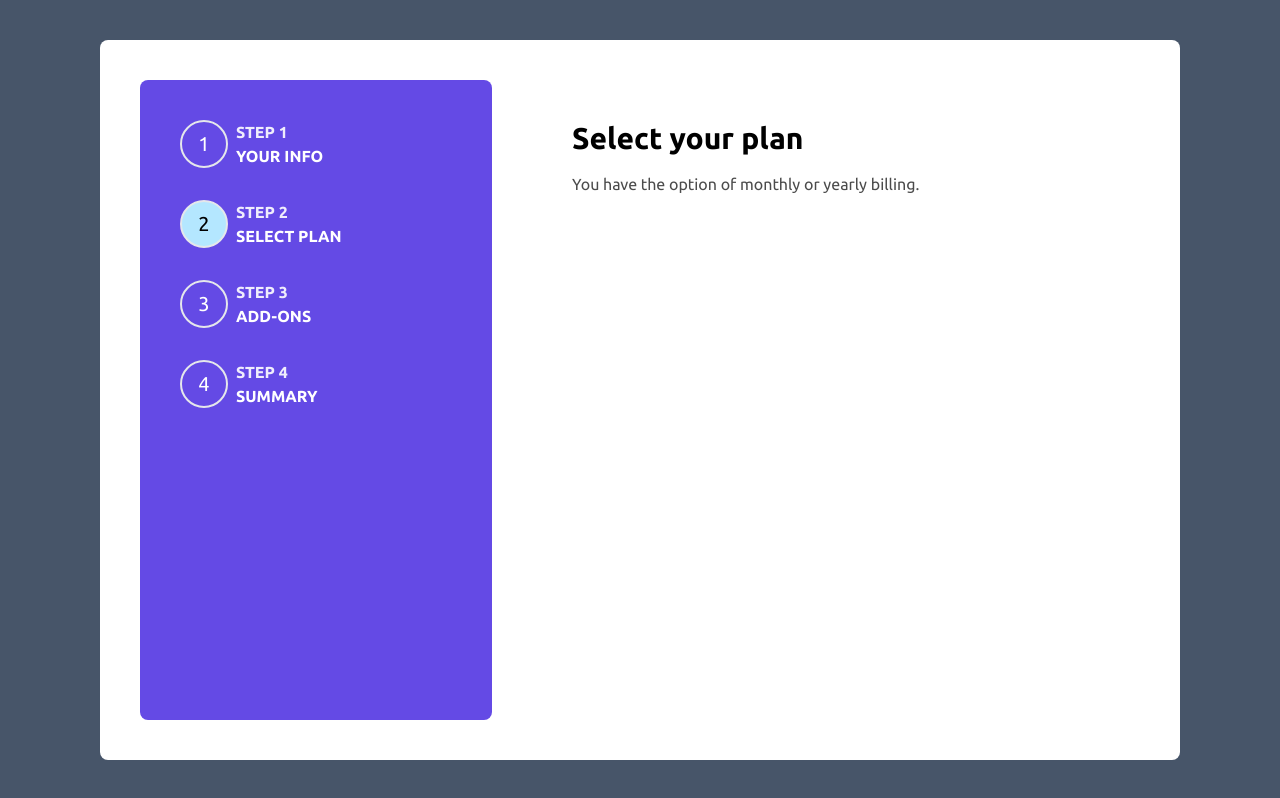
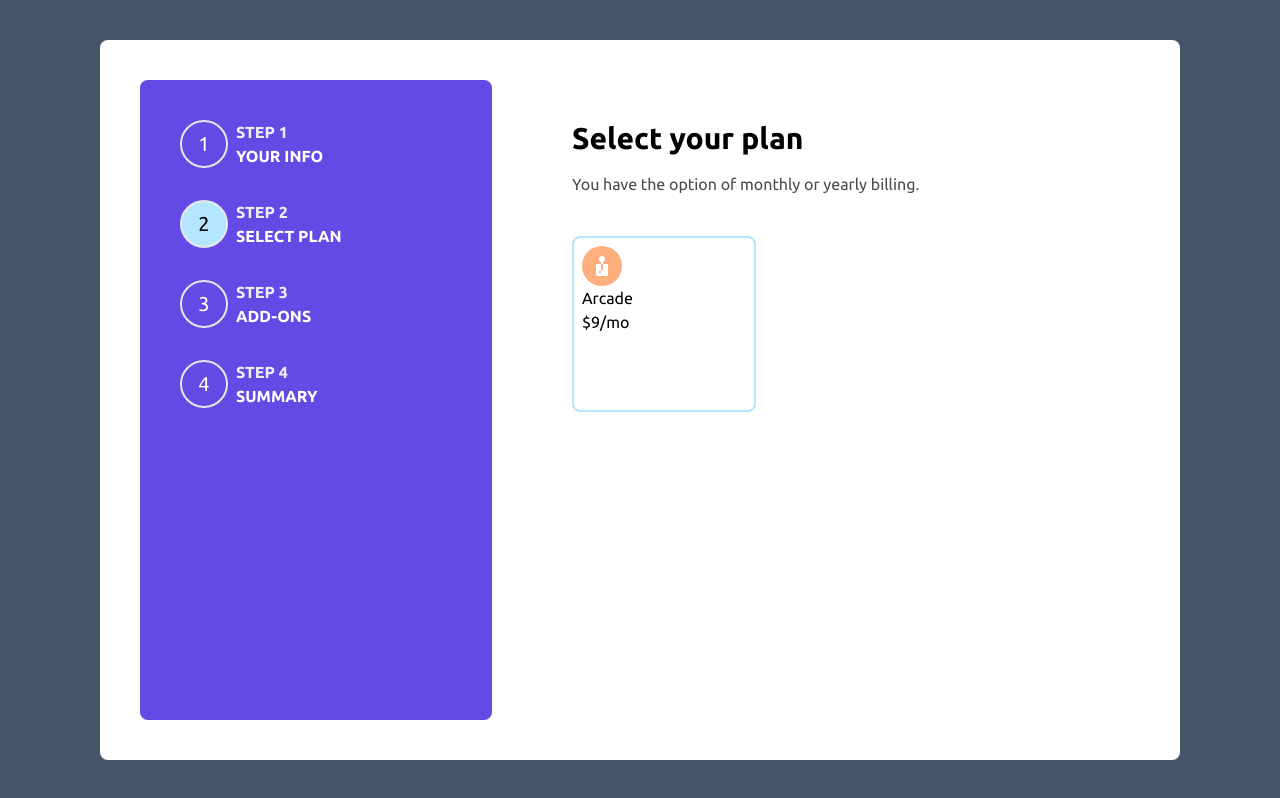
Before and after one commit to Torycd/multistepform, a React (Vite) app: page /steptwo in a window 1280 px wide. Built offline with nearby package versions, Linux system fonts and the light colour scheme.

Commit message:
grieving

```diff
--- a/src/Components/Steps/Step2.jsx
+++ b/src/Components/Steps/Step2.jsx
@@ -9,12 +9,34 @@ export default function Step2() {
       />
       <form className="flex flex-col justify-between gap-10">
         {/*  */}
-        <div>
+        <div className="grid grid-cols-3 gap-2">
+
+          <div className="h-44 rounded-lg border-2 border-[#B4E7FF] p-2">
             <div>
+              <svg
+                xmlns="http://www.w3.org/2000/svg"
+                width="40"
+                height="40"
+                viewBox="0 0 40 40"
+              >
+                <g fill="none" fillRule="evenodd">
+                  <circle cx="20" cy="20" r="20" fill="#FFAF7E" />
+                  <path
+                    fill="#FFF"
+                    fillRule="nonzero"
+                    d="M24.995 18.005h-3.998v5.998h-2v-5.998H15a1 1 0 0 0-1 1V29a1 1 0 0 0 1 1h9.995a1 1 0 0 0 1-1v-9.995a1 1 0 0 0-1-1Zm-5.997 8.996h-2v-1.999h2v2Zm2-11.175a2.999 2.999 0 1 0-2 0v2.18h2v-2.18Z"
+                  />
+                </g>
+              </svg>
+            </div>
+            <div>
+              <h2>Arcade</h2>
+              <p>$9/mo</p>
+            </div>
+          </div>
 
-            </div>
-            <div></div>
-            <div></div>
+          <div></div>
+          <div></div>
         </div>
         {/*  */}
       </form>
```
